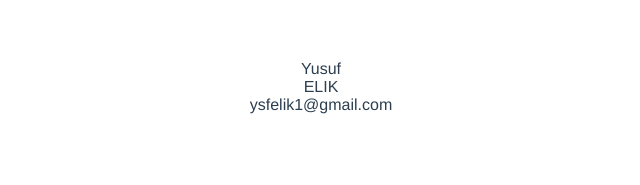
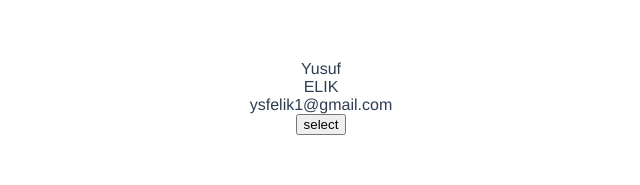
Before and after one commit to ysfelik1/vueproject, a Vue app in the folder hello-world/: page / in a window 1280 px wide. Shown: the top 185 px of the page, without its empty margins (319-959 px from the left). Built offline with nearby package versions, Linux system fonts and the light colour scheme.

Commit message:
bind atributes

```diff
--- a/hello-world/public/index.html
+++ b/hello-world/public/index.html
@@ -5,7 +5,7 @@
     <meta http-equiv="X-UA-Compatible" content="IE=edge">
     <meta name="viewport" content="width=device-width,initial-scale=1.0">
     <link rel="icon" href="<%= BASE_URL %>favicon.ico">
-    <title><%= htmlWebpackPlugin.options.title %></title>
+    <title>My Customers</title>
   </head>
   <body>
     <noscript>
--- a/hello-world/src/App.vue
+++ b/hello-world/src/App.vue
@@ -1,8 +1,9 @@
 <template>
-  <div>
-  <div>{{ name }}</div>
-  <div v-text="lastname"></div>
-  <div v-text="email"></div>
+  <div v-bind:id="customerId">
+    <div>{{ name }}</div>
+    <div v-text="lastname"></div>
+    <div v-text="email"></div>
+    <button v-bind:disabled="isDisable">select</button>
   </div>
 </template>
 
@@ -13,9 +14,11 @@
   name: 'App',
   data(){
     return {
+      customerId:'1',
       name:'Yusuf',
       lastname:'ELIK',
       email: 'ysfelik1@gmail.com',
+      isDisable:false,
     }
   }
 
```
